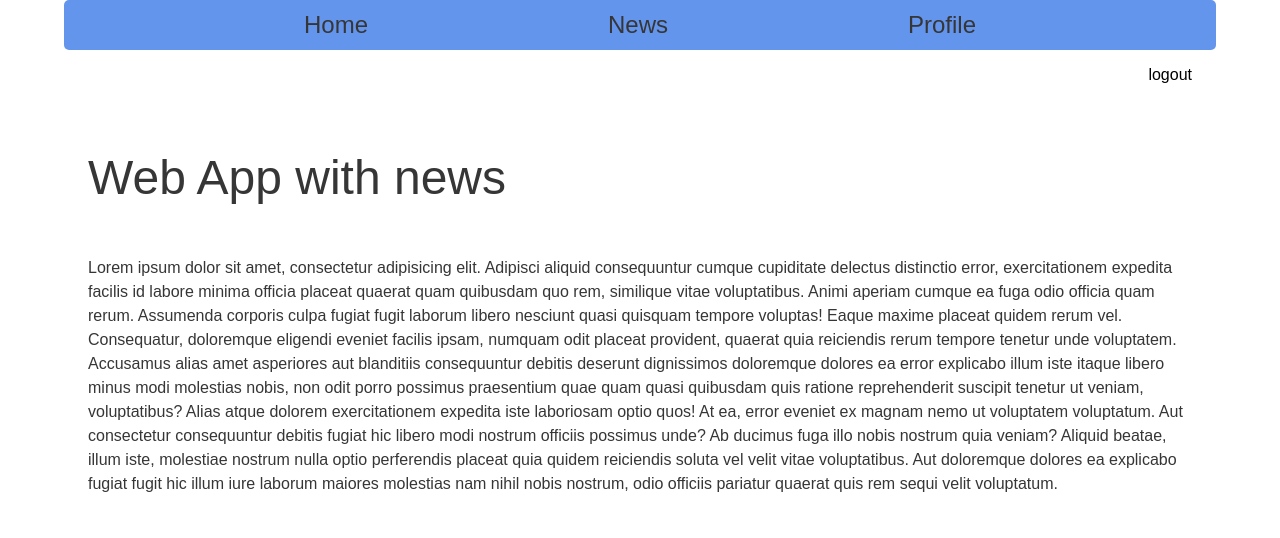
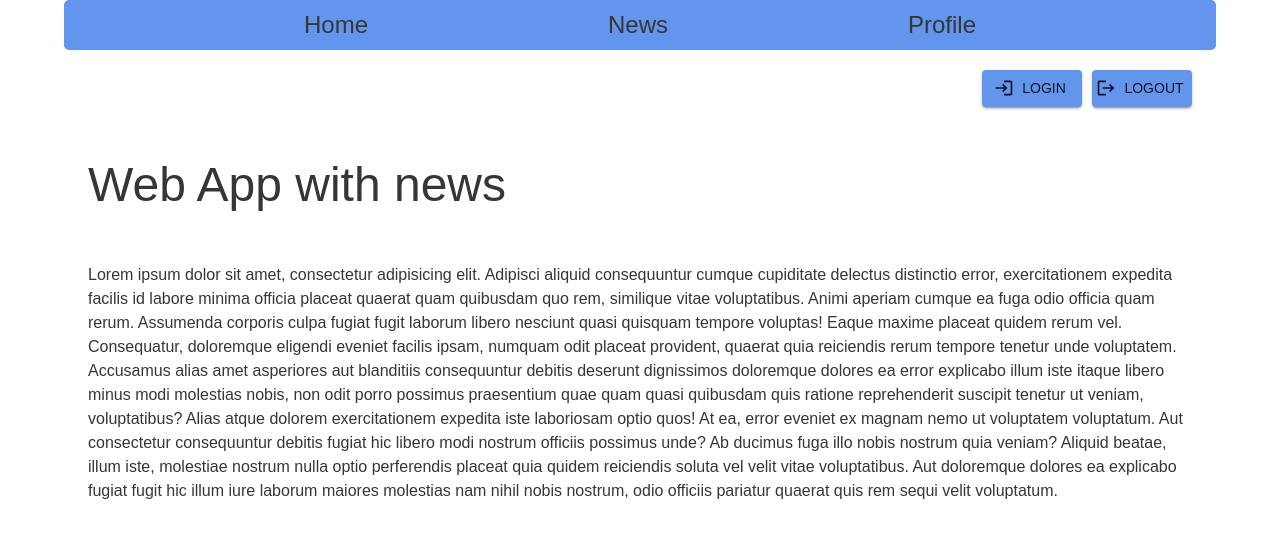
Before and after one commit to AlinaSyniavska/alterego-news, a React (Create React App) app: page /home in a window 1280 px wide. Shown: the top 538 px of the page. Built offline with nearby package versions, Linux system fonts and the light colour scheme; no server answers.

Commit message:
creating 2 buttons Login, Logout

```diff
--- a/src/components/Auth/Auth.tsx
+++ b/src/components/Auth/Auth.tsx
@@ -1,19 +1,36 @@
-import {FC} from "react";
+import {FC, useEffect, useState} from "react";
 import {Container} from "@mui/material";
+
 import {localStorageItems} from "../../constants";
-import {authService} from "../../services/auth.service";
+import {authService} from "../../services";
+import {Login} from "../Login/Login";
+import {Logout} from "../Logout/Logout";
+import {ICredentials} from "../../interfaces";
+import React from "react";
 
 const Auth: FC = () => {
-    const userFromLocalStorage = authService.getAuthUser(localStorageItems.LOGIN_USER);
+
+    const [authUser, setAuthUser] = useState<Partial<ICredentials>>({});
+
+    useEffect(() => {
+        setAuthUser(authService.getAuthUser(localStorageItems.LOGIN_USER));
+    }, [])
 
     return (
-        <Container maxWidth="lg" sx={{display: 'flex', columnGap: '10px', justifyContent: 'end'}}>
-            {
-                userFromLocalStorage
-                    ? <p>logout</p>
-                    : <p>login</p>
-            }
-        </Container>
+        <React.Fragment>
+            <Container maxWidth="lg" sx={{paddingTop: '20px', display: 'flex', columnGap: '10px', justifyContent: 'end'}}>
+{/*                {
+                    authUser
+                        ? <Login/>
+                        : <Logout/>
+                }*/}
+
+                <Login/>
+                <Logout/>
+
+            </Container>
+        </React.Fragment>
+
     );
 };
 
--- /dev/null
+++ b/src/components/Login/Login.tsx
@@ -0,0 +1,29 @@
+import React, {FC} from "react";
+import {Button, ThemeProvider} from "@mui/material";
+import LoginIcon from '@mui/icons-material/Login';
+
+import {authService, muiServices} from "../../services";
+import {localStorageItems} from "../../constants";
+
+const Login: FC = () => {
+
+    const loginUser = () => authService.loginUser(localStorageItems.LOGIN_USER, { username: 'asd', password: 'asr'});
+
+    return (
+        <React.Fragment>
+            <ThemeProvider theme={muiServices.createCustomTheme()}>
+                <Button
+                    variant="contained"
+                    startIcon={<LoginIcon/>}
+                    color="secondary"
+                    sx={{width: '100px'}}
+                    onClick={loginUser}
+                >
+                    Login
+                </Button>
+            </ThemeProvider>
+        </React.Fragment>
+    );
+};
+
+export {Login};
--- /dev/null
+++ b/src/components/Logout/Logout.tsx
@@ -0,0 +1,29 @@
+import React, {FC} from "react";
+import {Button, ThemeProvider} from "@mui/material";
+import LogoutIcon from '@mui/icons-material/Logout';
+
+import {authService, muiServices} from "../../services";
+import {localStorageItems} from "../../constants";
+
+const Logout: FC = () => {
+
+    const logoutUser = () => authService.logoutUser(localStorageItems.LOGIN_USER);
+
+    return (
+        <React.Fragment>
+            <ThemeProvider theme={muiServices.createCustomTheme()}>
+                <Button
+                    variant="contained"
+                    startIcon={<LogoutIcon/>}
+                    color="secondary"
+                    sx={{width: '100px'}}
+                    onClick={logoutUser}
+                >
+                    Logout
+                </Button>
+            </ThemeProvider>
+        </React.Fragment>
+    );
+};
+
+export {Logout};
--- a/src/components/index.ts
+++ b/src/components/index.ts
@@ -3,5 +3,7 @@ export * from './Auth/Auth';
 export * from './ButtonLoadNews/ButtonLoadNews';
 export * from './ButtonScrollTop/ButtonScrollTop';
 export * from './Header/Header';
+export * from './Login/Login';
+export * from './Logout/Logout';
 export * from './News/News';
 export * from './SingleNews/SingleNews';
--- a/src/constants/localStorage.ts
+++ b/src/constants/localStorage.ts
@@ -1,5 +1,5 @@
 const localStorageItems = {
-    LOGIN_USER: 'loginUser',
+    LOGIN_USER: 'userCredentials',
 };
 
 export {
--- a/src/services/auth.service.ts
+++ b/src/services/auth.service.ts
@@ -7,7 +7,7 @@ const authService = {
     logoutUser: (field: string): void => {
         localStorage.removeItem(field);
     },
-    getAuthUser: (field: string): ICredentials | null => {
+    getAuthUser: (field: string): ICredentials => {
         const user = localStorage.getItem(field);
         return user !== null ? JSON.parse(user) : {};
     },
--- a/src/services/index.ts
+++ b/src/services/index.ts
@@ -1,3 +1,4 @@
+export * from './auth.service';
 export * from './axios.service';
 export * from './mui.services';
 export * from './news.service';
```
